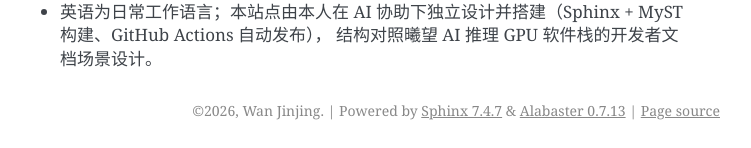
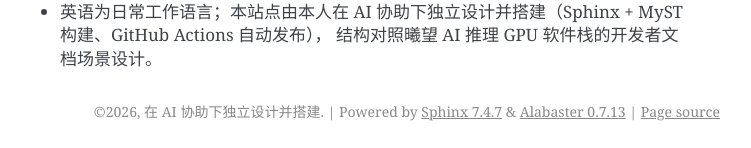
Before and after one commit to jinjing-wan/tw-portfolio, a Sphinx documentation site: the page built from docs/index.md, in a window 1280 px wide and 900 px high, scrolled down 2747 px. Shown: the part 749-897 px from the top of the window, without its empty margins (390-1141 px from the left). Built offline with Sphinx 7.4.7, drawn with Linux system fonts in a browser that asks for light colours.

Commit message:
docs: 移除公开作品集真名，作者署名改为「在 AI 协助下独立设计并搭建」口径

```diff
--- a/docs/conf.py
+++ b/docs/conf.py
@@ -2,8 +2,8 @@
 # 曦望 Sunrise AI 推理 GPU 软件栈文档中心 —— Docs-as-Code 全流程
 
 project = "曦望 Sunrise AI 推理 GPU 软件栈文档中心"
-author = "Wan Jinjing"
-copyright = "2026, Wan Jinjing"
+author = "在 AI 协助下独立设计并搭建"
+copyright = "2026, 在 AI 协助下独立设计并搭建"
 
 # -- 构建配置 -------------------------------------------------
 # myst_parser          : 让 Sphinx 直接吃 Markdown（.md）源文件
```
Also changed, not shown: README.md (+1 -1 lines), 1 other file.
